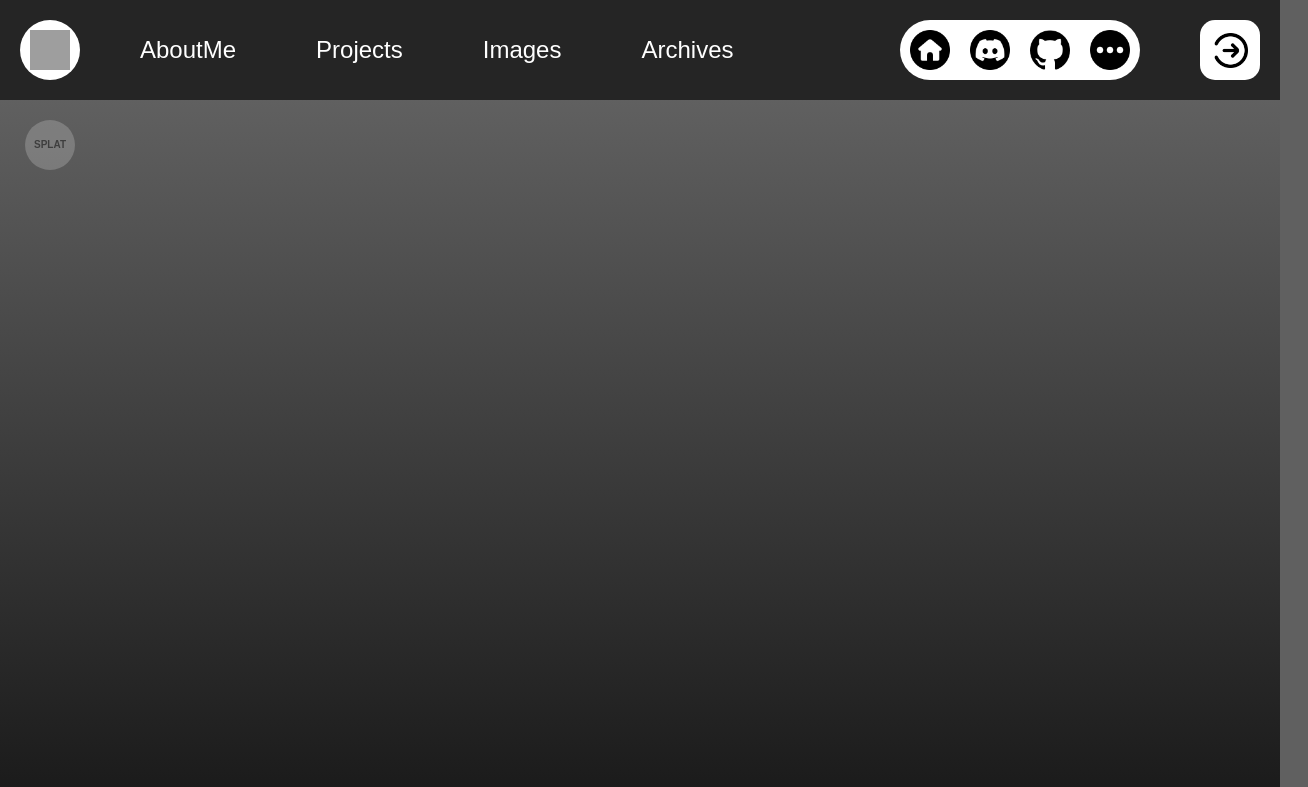
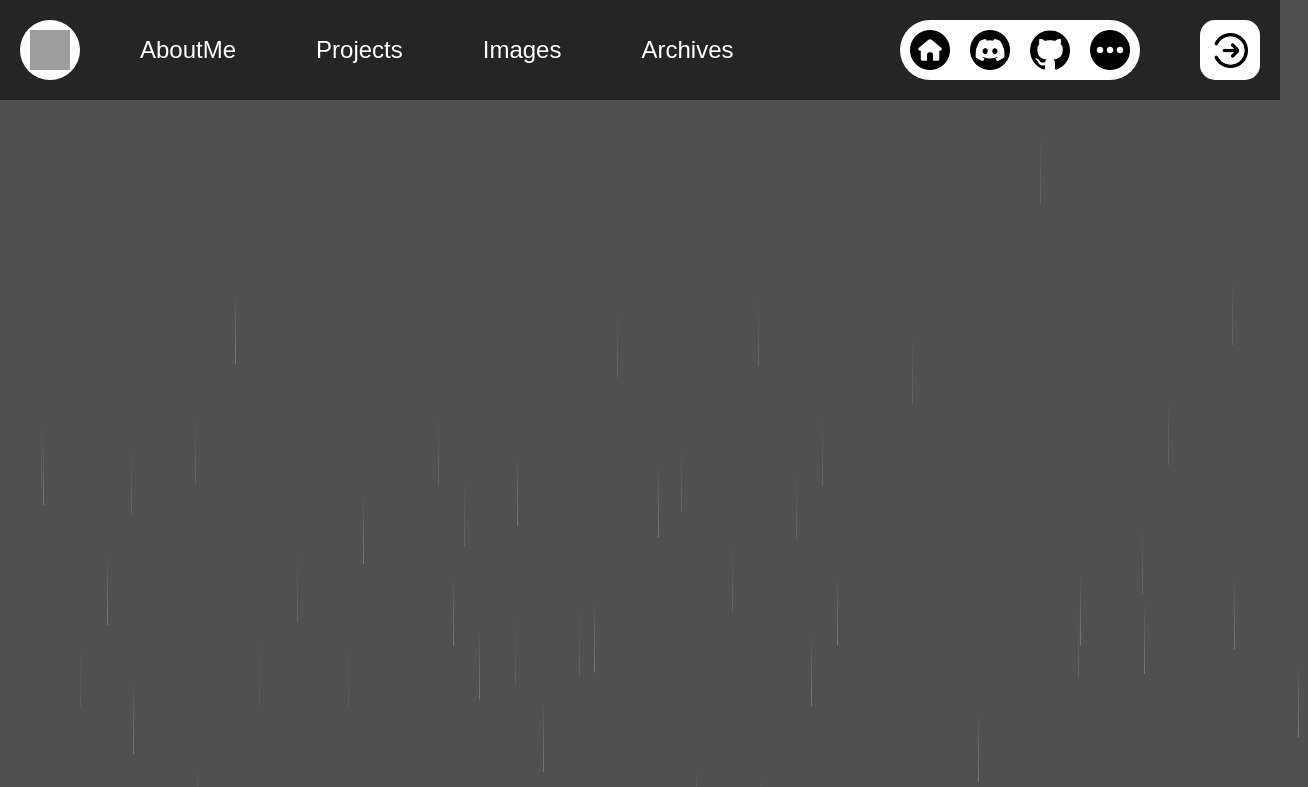
Before and after one commit to ChenBox-carton/vue-blog, a Vue app: page / in a window 1280 px wide. Shown: the top 787 px of the page, 1308 px wide, since content can reach past the window. Built offline with nearby package versions, Linux system fonts and the light colour scheme; grey boxes are pictures that could not be loaded; a web font is replaced by a local one.

Commit message:
rain 1.0 and fix bug

```diff
--- a/src/components/navigate.vue
+++ b/src/components/navigate.vue
@@ -5,7 +5,7 @@
             <img src="/images/icon.jpg" alt="box-images" width="40px" height="40px">
         </div>
         <ul class="nav">
-            <li><a href="https://www.google.com/">AboutMe</a></li>
+            <li><a href="#">AboutMe</a></li>
             <li><a href="#">Projects</a></li>
             <li><a href="#">Images</a></li>
             <li><a href="#">Archives</a></li>
@@ -81,11 +81,6 @@
 ul {
     list-style-type: none;
     z-index: 3;
-}
-
-.nav li {
-    position: relative;
-    display: inline-block;
 }
 
 .nav a {
@@ -221,13 +216,20 @@ ul {
 }
 
 /* nav 變色 and 彈跳 */
-.nav a, .nav li {
-    transition: color 0.4s ease, transform 0.4s cubic-bezier(0, -0.5, 0, 2);
+.nav a{
+    transition: color 0.4s ease;
 }
 
-.nav a:hover, .nav li:hover {
+.nav a:hover{
     color: #ffaf01;
-    transform: translateY(-3px);
+}
+
+.nav li{
+    transition: transform 0.4s cubic-bezier(0, -0.5, 0, 2);
+}
+
+.nav li:hover{
+    transform: translateY(-2px)
 }
 
 /* novS 按鈕放大 */
--- a/src/components/rain.vue
+++ b/src/components/rain.vue
@@ -1,64 +1,42 @@
 <template>
-  <div class="background">
-    <div ref="frontRow" class="rain front-row"></div>
-    <div ref="backRow" class="rain back-row"></div>
-    <div class="toggles">
-      <div @click="toggleSplat" class="splat-toggle toggle">SPLAT</div>
-    </div>
-  </div>
+  <div ref="frontRow" class="rain front-row" v-html="frontRowDrops"></div>
+  <div ref="backRow" class="rain back-row" v-html="backRowDrops"></div>
 </template>
 
 <script setup>
-import { ref, onMounted, nextTick } from 'vue';
+import { ref, onMounted } from 'vue';
 
-const frontRow = ref(null);
-const backRow = ref(null);
+const frontRowDrops = ref('');
+const backRowDrops = ref('');
 
 function makeItRain() {
-
   let increment = 0;
   let drops = '';
   let backDrops = '';
 
   while (increment < 100) {
-    const randoHundo = Math.floor(Math.random() * 98) + 1;
+    const randoHundo = Math.floor(Math.random() * 100) + 1;
     const randoFiver = Math.floor(Math.random() * 4) + 2;
-
     increment += randoFiver;
 
     drops += `<div class="drop" style="left: ${increment}%; bottom: ${randoFiver * 2 - 1 + 100}%; animation-delay: 0.${randoHundo}s; animation-duration: 0.5${randoHundo}s;">
                 <div class="stem" style="animation-delay: 0.${randoHundo}s; animation-duration: 0.5${randoHundo}s;"></div>
-                <div class="splat" style="animation-delay: 0.${randoHundo}s; animation-duration: 0.5${randoHundo}s;"></div>
               </div>`;
     backDrops += `<div class="drop" style="right: ${increment}%; bottom: ${randoFiver * 2 - 1 + 100}%; animation-delay: 0.${randoHundo}s; animation-duration: 0.5${randoHundo}s;">
                     <div class="stem" style="animation-delay: 0.${randoHundo}s; animation-duration: 0.5${randoHundo}s;"></div>
-                    <div class="splat" style="animation-delay: 0.${randoHundo}s; animation-duration: 0.5${randoHundo}s;"></div>
                   </div>`;
   }
 
-  frontRow.value.innerHTML = drops;
-  backRow.value.innerHTML = backDrops;
+  frontRowDrops.value = drops;
+  backRowDrops.value = backDrops;
 }
 
-function toggleSplat() {
-  document.body.classList.toggle('splat-toggle');
-  makeItRain();
-}
-
-onMounted(async () => {
-  await nextTick();
+onMounted(() => {
   makeItRain();
 });
 </script>
 
-<style scoped>
-.background {
-  height: 100vh;
-  margin: 0;
-  overflow: hidden;
-  background: linear-gradient(to bottom, #606060, #101010);
-}
-
+<style>
 .rain {
   position: absolute;
   left: 0;
@@ -76,6 +54,7 @@ onMounted(async () => {
 
 .drop {
   position: absolute;
+  top: 140px;
   bottom: 100%;
   width: 15px;
   height: 120px;
@@ -85,10 +64,7 @@ onMounted(async () => {
 
 @keyframes drop {
   0% {
-    transform: translateY(0vh);
-  }
-  90% {
-    transform: translateY(90vh);
+    transform: translateY(0);
   }
   100% {
     transform: translateY(100vh);
@@ -98,7 +74,7 @@ onMounted(async () => {
 .stem {
   width: 1px;
   height: 60%;
-  margin-left: 7px;
+  margin-left: 5px;
   background: linear-gradient(to bottom, rgba(255, 255, 255, 0), rgba(255, 255, 255, 0.25));
   animation: stem 2s linear infinite;
 }
@@ -117,75 +93,4 @@ onMounted(async () => {
     opacity: 0;
   }
 }
-
-.splat {
-  width: 15px;
-  height: 10px;
-  border-top: 2px dotted rgba(255, 255, 255, 0.5);
-  border-radius: 50%;
-  opacity: 1;
-  transform: scale(0);
-  animation: splat 2s linear infinite;
-  display: block;
-}
-
-body.splat-toggle .splat {
-  display: none;
-}
-
-@keyframes splat {
-  0% {
-    opacity: 1;
-    transform: scale(0);
-  }
-  80% {
-    opacity: 1;
-    transform: scale(0);
-  }
-  90% {
-    opacity: 0.5;
-    transform: scale(1);
-  }
-  100% {
-    opacity: 0;
-    transform: scale(1.5);
-  }
-}
-
-.toggles {
-  position: absolute;
-  top: 0;
-  left: 0;
-  z-index: 3;
-}
-
-.toggle {
-  position: absolute;
-  left: 25px;
-  width: 50px;
-  height: 50px;
-  line-height: 50px;
-  box-sizing: border-box;
-  text-align: center;
-  font-family: sans-serif;
-  font-size: 10px;
-  font-weight: bold;
-  background-color: rgba(255, 255, 255, 0.2);
-  color: rgba(0, 0, 0, 0.5);
-  border-radius: 50%;
-  cursor: pointer;
-  transition: background-color 0.3s;
-}
-
-.toggle:hover {
-  background-color: rgba(255, 255, 255, 0.25);
-}
-
-.toggle:active {
-  background-color: rgba(255, 255, 255, 0.3);
-}
-
-.splat-toggle {
-  top: 120px;
-}
 </style>
--- a/src/style.css
+++ b/src/style.css
@@ -8,13 +8,15 @@
 
   color-scheme: light dark;
   color: rgba(255, 255, 255, 0.85);
-  background-color: #606060;
+  background-color: #505050;
 
   font-synthesis: none;
   text-rendering: optimizeLegibility;
   -webkit-font-smoothing: antialiased;
   -moz-osx-font-smoothing: grayscale;
-  overflow-x: hidden;
+
+  overflow-y: scroll;
+  scrollbar-width: none;
 }
 
 *,
```
